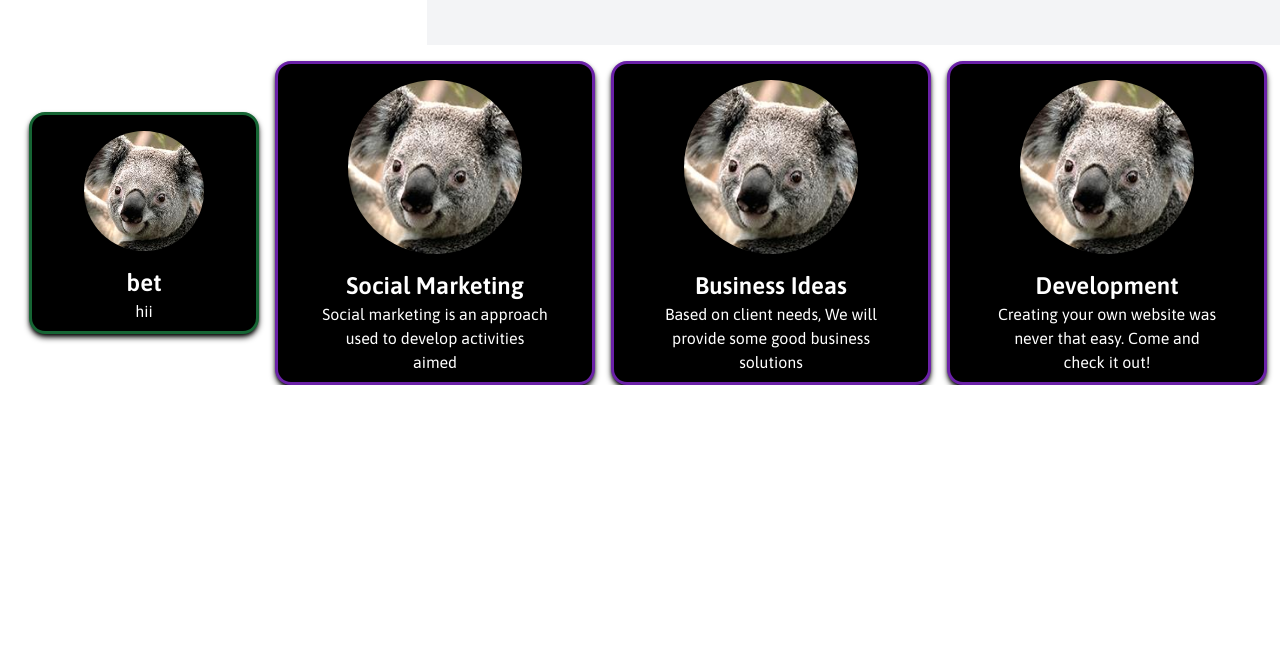
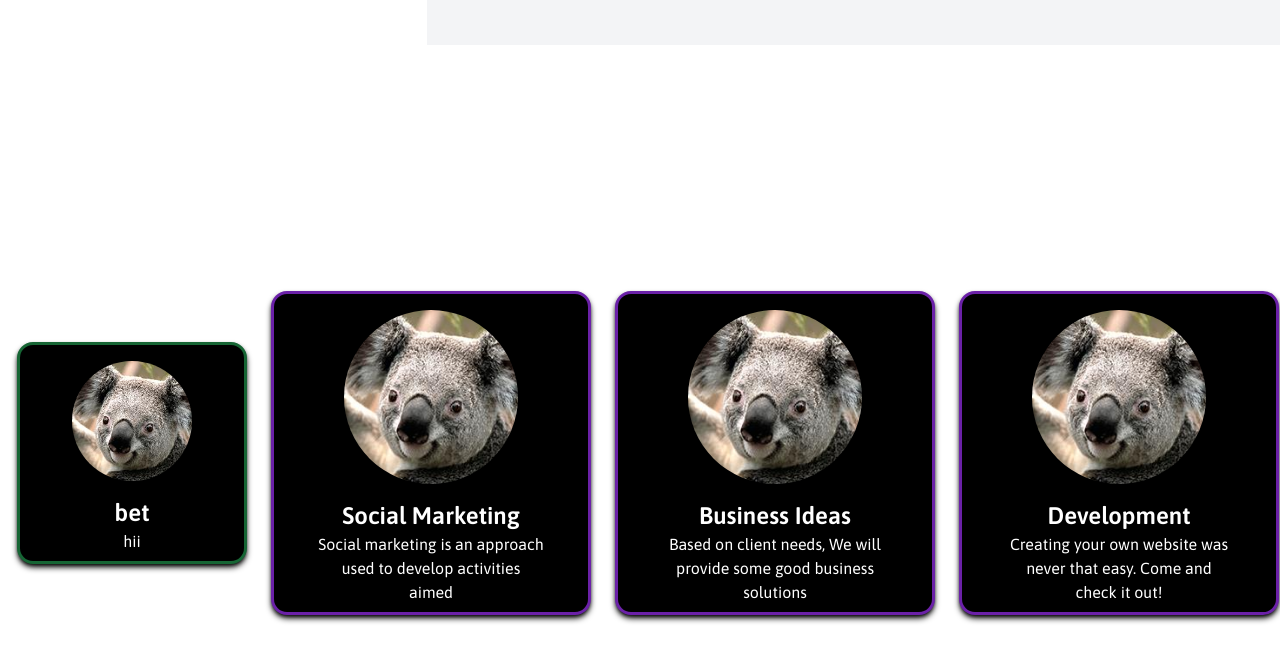
Before and after one commit to WindowsM16a/xtratheme, a React (Vite) app: page / in a window 1280 px wide. Shown: the part 808-1470 px from the top of the page. Before the commit the page ends 1193 px from the top, so only its background shows below. Built offline with nearby package versions, Linux system fonts and the light colour scheme.

Commit message:
minor tweaks

```diff
--- a/src/Cards.jsx
+++ b/src/Cards.jsx
@@ -23,7 +23,7 @@ const cardData = [
 
 const Cards = ({ logo, title, text }) => {
   return (
-    <div className="min-h-[screen] flex items-center justify-center">
+    <div className="centClass min-h-screen xs:gap-2 flex items-center justify-center">
       <div className="card bg-black text-white flex-col items-center justify-center border-[3px] border-purple-800 rounded-2xl mt-4 ml-4 px-3 max-w-80 shadow-black shadow-md text-center ">
         <div className="flex justify-center">
           <img
@@ -47,6 +47,7 @@ Cards.propTypes = {
 
 const CardList = () => {
   return (
+    <div className="centClass min-h-screen xs:gap-2 flex items-center justify-center">
       <div className="flex flex-col lg:flex-row items-center justify-center">
         <div className="card bg-black text-white flex-col items-center justify-center border-[3px] border-green-800 rounded-2xl mt-4 ml-4 px-3 max-w-80 shadow-black shadow-md text-center ">
           <div className="flex justify-center">
@@ -58,6 +59,7 @@ const CardList = () => {
           </div>
           <h2 className="card-title text-2xl font-semibold">bet</h2>
           <p className="card-text px-4 pb-2 mx-4">hii</p>
+        </div>
       </div>
       {cardData.map((card, index) => (
         <Cards
```
Lines whose indentation alone changed are shown as unchanged.
